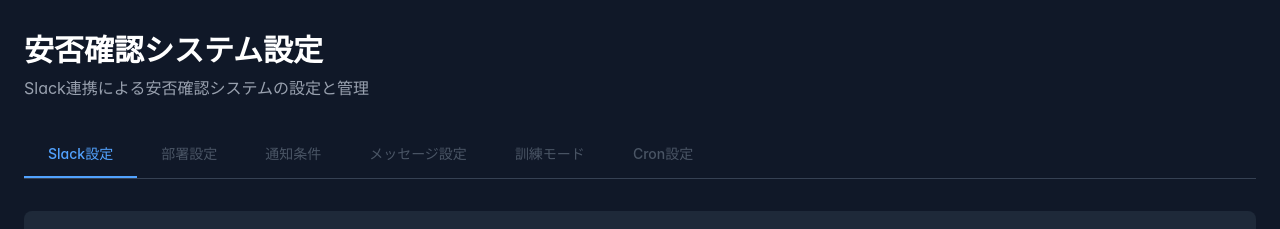
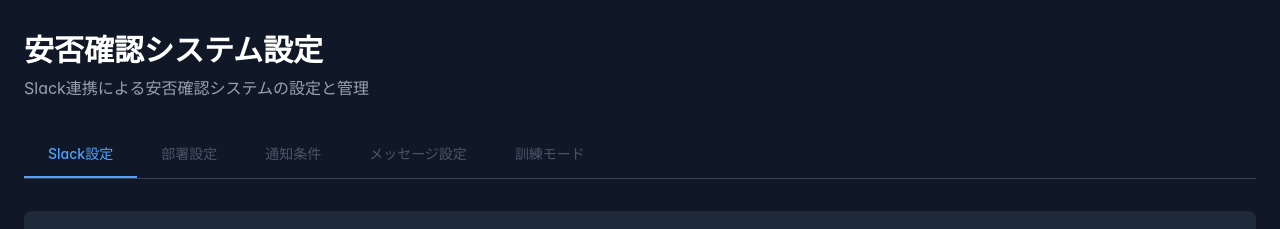
Before and after one commit to goppy510/anpikakunin, a Next.js app: page /safety-confirmation in a window 1280 px wide. Shown: the top 229 px of the page. Built offline with nearby package versions, Linux system fonts and the light colour scheme; what tailwindcss-react-aria-components would draw is missing.

Commit message:
feat: Cron設定タブを管理者のみに表示するよう制限

```diff
--- a/src/app/components/safety-confirmation/pages/SafetyConfirmationDashboard.tsx
+++ b/src/app/components/safety-confirmation/pages/SafetyConfirmationDashboard.tsx
@@ -37,9 +37,19 @@ export function SafetyConfirmationDashboard() {
   });
 
   const [isLoading, setIsLoading] = useState(true);
+  const [isAdmin, setIsAdmin] = useState(false);
   const [activeTab, setActiveTab] = useState<
     "slack" | "departments" | "conditions" | "message" | "training" | "setup"
   >("slack");
+
+  // 管理者チェック
+  useEffect(() => {
+    const checkAdmin = async () => {
+      const adminPassword = localStorage.getItem("adminPassword");
+      setIsAdmin(adminPassword === "admin123"); // 簡易的な管理者チェック
+    };
+    checkAdmin();
+  }, []);
 
   // 設定読み込み
   useEffect(() => {
@@ -270,7 +280,7 @@ export function SafetyConfirmationDashboard() {
             { key: "conditions", label: "通知条件" },
             { key: "message", label: "メッセージ設定" },
             { key: "training", label: "訓練モード" },
-            { key: "setup", label: "Cron設定" },
+            ...(isAdmin ? [{ key: "setup", label: "Cron設定" }] : []),
           ].map((tab) => {
             // Slack設定が完了しているかチェック
             const hasSlackConfig =
```
